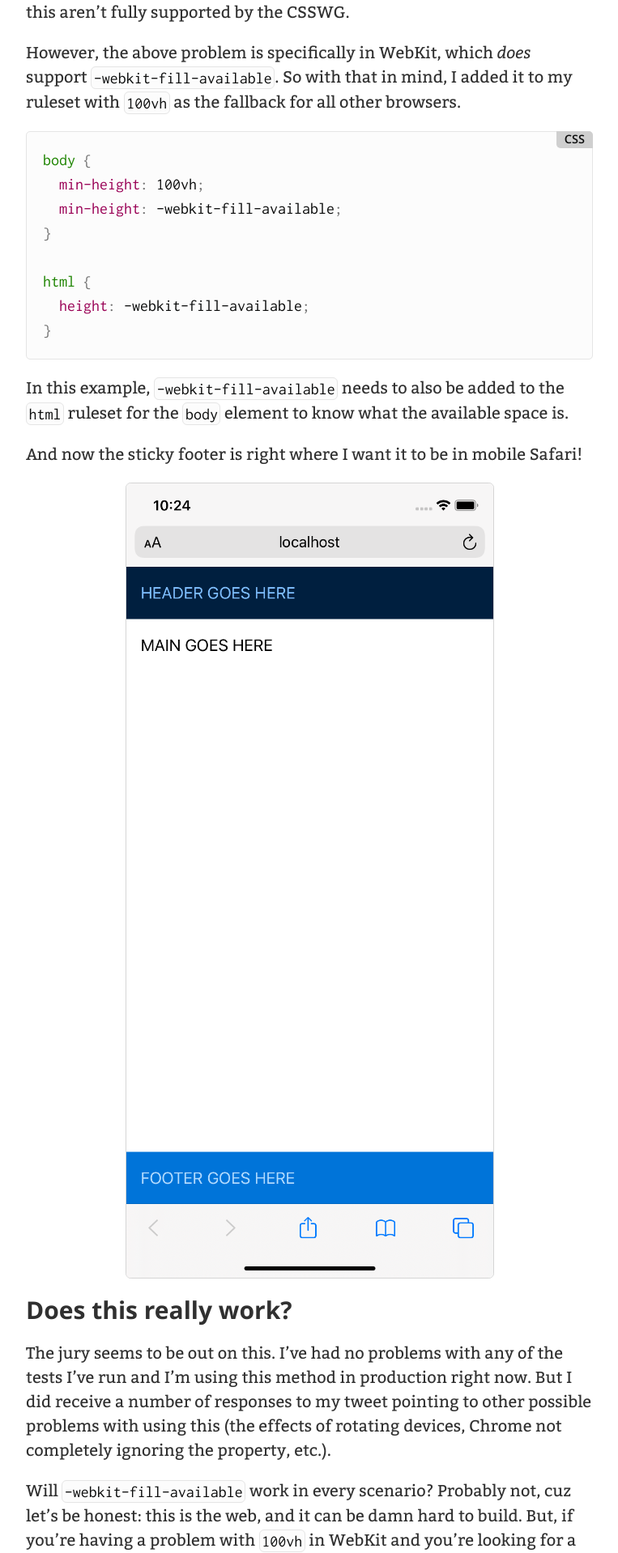
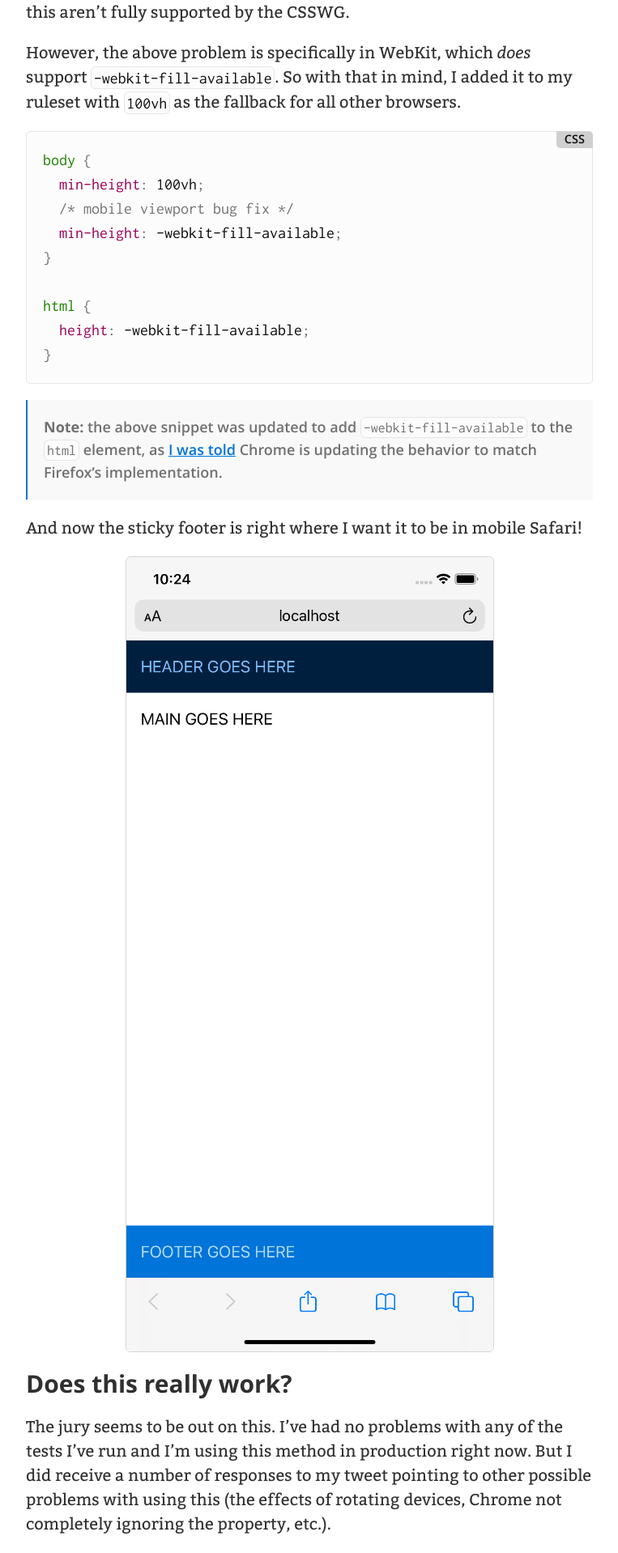
Before and after one commit to AllThingsSmitty/allthingssmitty.github.io, a Jekyll site: the page built from _posts/2020-05-11-css-fix-for-100vh-in-mobile-webkit.md, in a window 1280 px wide. Shown: the part 2734-4652 px from the top of the page at 81% size, without its empty margins (258-1021 px from the left). Built offline with Jekyll 4.4.1, drawn with Linux system fonts in a browser that asks for light colours; comment, search, counter and statistics services are not loaded.

Commit message:
Minor edit

````diff
--- a/_posts/2020-05-11-css-fix-for-100vh-in-mobile-webkit.md
+++ b/_posts/2020-05-11-css-fix-for-100vh-in-mobile-webkit.md
@@ -50,6 +50,7 @@ However, the above problem is specifically in WebKit, which _does_ support `-web
 ```css
 body {
   min-height: 100vh;
+  /* mobile viewport bug fix */
   min-height: -webkit-fill-available;
 }
 
@@ -58,7 +59,7 @@ html {
 }
 ```
 
-In this example, `-webkit-fill-available` needs to also be added to the `html` ruleset for the `body` element to know what the available space is.
+<p class="message"><strong>Note:</strong> the above snippet was updated to add <code class="highlighter-rouge">-webkit-fill-available</code> to the <code class="highlighter-rouge">html</code> element, as <a href="https://twitter.com/bfgeek/status/1262459015155441664" rel="external">I was told</a> Chrome is updating the behavior to match Firefox’s implementation.</p>
 
 And now the sticky footer is right where I want it to be in mobile Safari!
 
--- a/_sass/_message.scss
+++ b/_sass/_message.scss
@@ -5,9 +5,15 @@
 
 .message {
   background-color: $gray-1;
+  border-left: .125rem solid $border-color-blue;
   color: $gray-4;
   font-family: $secondary-font-family-semibold;
   font-size: .9rem;
   margin-bottom: 1rem;
   padding: 1rem;
+
+  strong {
+    color: $gray-4;
+    font-family: $secondary-font-family-bold;
+  }
 }
````
Also changed, not shown: _posts/2018-01-29-phone-number-links-and-accessibility.md (+1 -1 lines).
